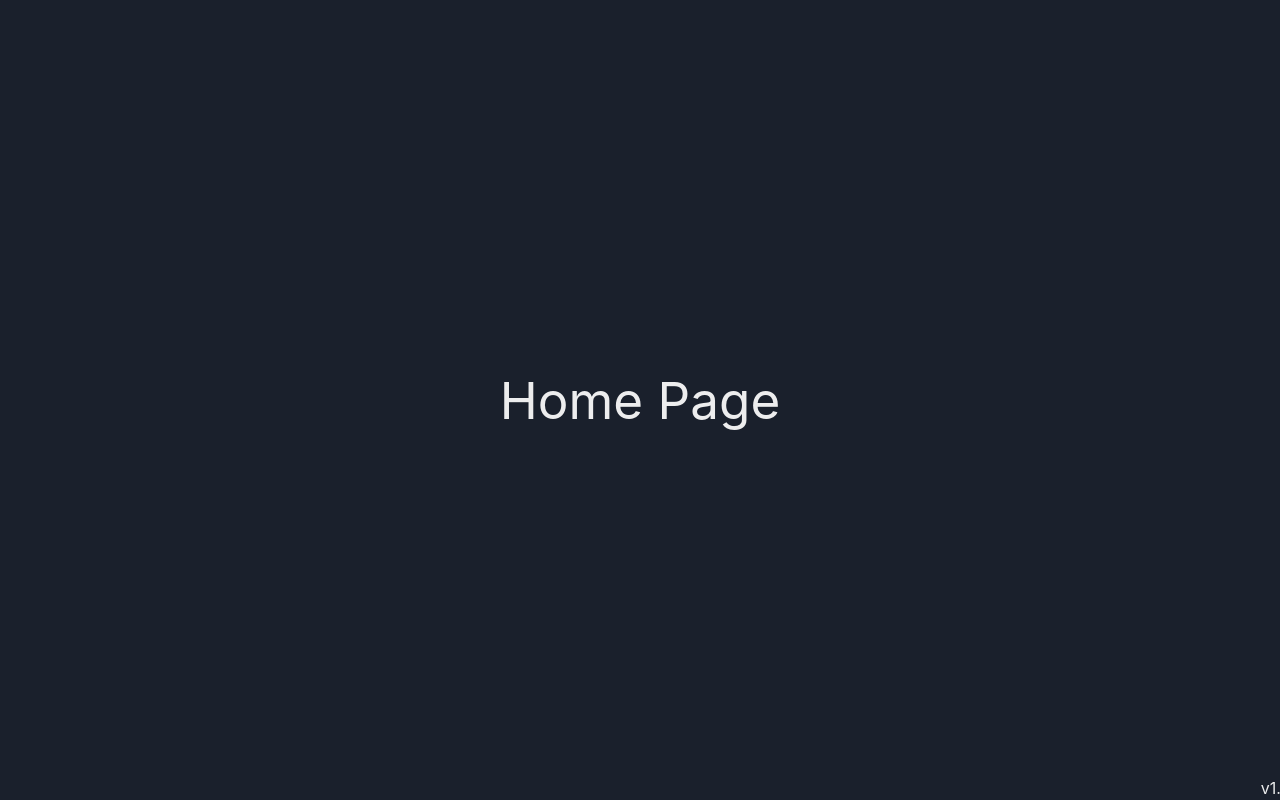
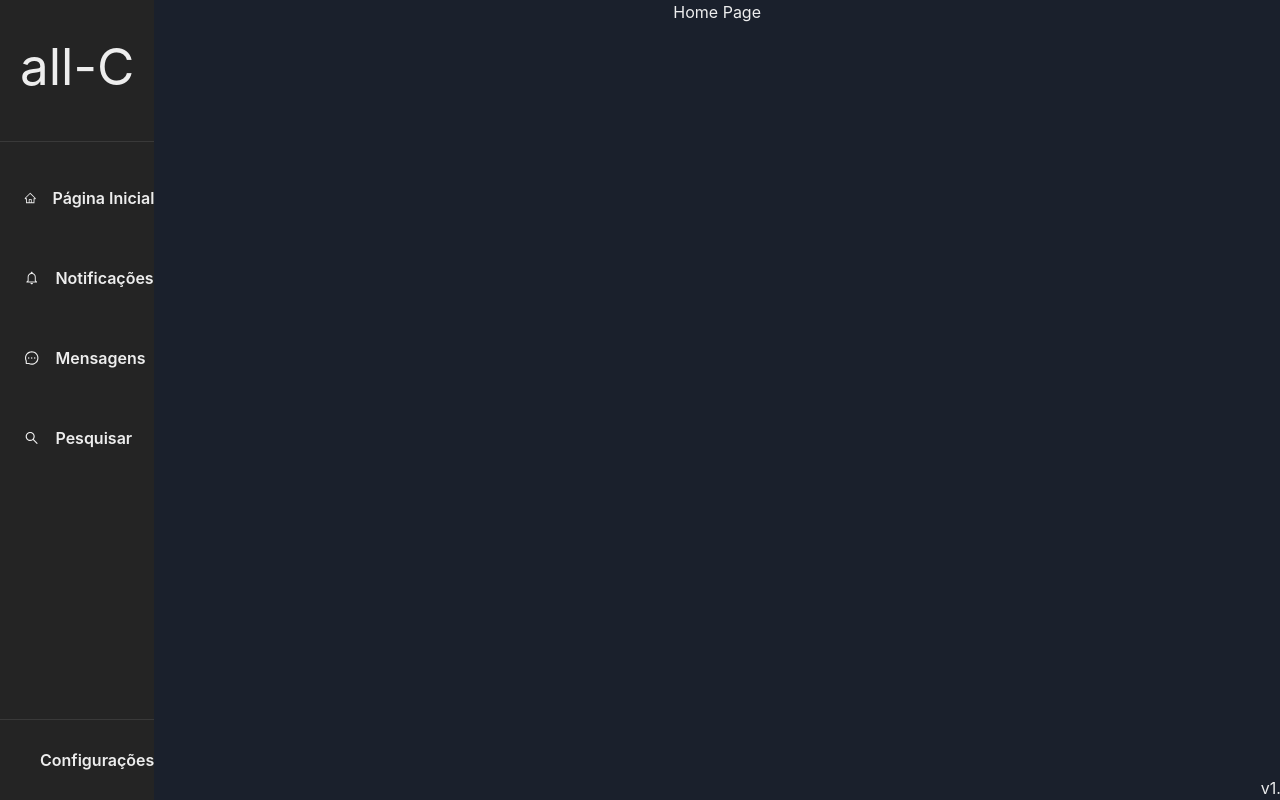
Before and after one commit to CooperLove/allC-FrontEnd, a React (Vite) app: page /home in a window 1280 px wide. Built offline with nearby package versions, Linux system fonts and the light colour scheme.

Commit message:
feat: Home Page UI
* Add: Side bar

```diff
--- a/src/App.css
+++ b/src/App.css
@@ -1,13 +1,10 @@
 #root {
-  max-width: 1280px;
-  /* margin: 0 auto; */
-  padding: 2rem;
   display: flex;
   align-items: center;
   justify-content: center;
   text-align: center;
   height: calc(100vh);
-  /* width: 100vw; */
+  width: 100vw;
 }
 
 @media (prefers-reduced-motion: no-preference) {
--- /dev/null
+++ b/src/components/SideMenu.tsx
@@ -0,0 +1,61 @@
+import "../css/SideMenu.css";
+import { Box, Button, Divider } from "@chakra-ui/react";
+import {
+  AiOutlineHome,
+  AiOutlineSetting,
+  AiOutlineMessage,
+  AiOutlineSearch,
+} from "react-icons/ai";
+import { IoMdNotificationsOutline } from "react-icons/io";
+import { useNavigate } from "react-router-dom";
+
+function SideMenu() {
+  const navigate = useNavigate();
+  return (
+    <div className="sideMenu__Container">
+      <Box className="sideMenu__Logo-Container">
+        <h1 className="sideMenu__Logo">all-C</h1>
+        <Divider orientation="horizontal" />
+      </Box>
+      <div className="sideMenu__Options-Container">
+        <div className="sideMenu__Single-Option-Container">
+          <Button variant={"unstyled"} className="sideMenu__Option">
+            <AiOutlineHome className="option-Icon" />
+            Página Inicial
+          </Button>
+        </div>
+        <div className="sideMenu__Single-Option-Container">
+          <Button
+            variant={"unstyled"}
+            className="sideMenu__Option"
+            onClick={() => navigate("/profile")}
+          >
+            <IoMdNotificationsOutline className="sideMenu__Option option-Icon" />
+            Notificações
+          </Button>
+        </div>
+        <div className="sideMenu__Single-Option-Container">
+          <Button variant={"unstyled"} className="sideMenu__Option">
+            <AiOutlineMessage className="sideMenu__Option option-Icon" />
+            Mensagens
+          </Button>
+        </div>
+        <div className="sideMenu__Single-Option-Container">
+          <Button variant={"unstyled"} className="sideMenu__Option">
+            <AiOutlineSearch className="sideMenu__Option option-Icon" />
+            Pesquisar
+          </Button>
+        </div>
+      </div>
+      <div className="sideMenu__Configuration-Container">
+        <Divider />
+        <Button variant={"unstyled"} className="sideMenu__Option">
+          <AiOutlineSetting className="option-Icon" />
+          Configurações
+        </Button>
+      </div>
+    </div>
+  );
+}
+
+export default SideMenu;
--- /dev/null
+++ b/src/css/HomePage.css
@@ -0,0 +1,12 @@
+.homePage-Container {
+  display: flex;
+  /* align-items: center;
+  justify-content: center;
+  flex-direction: row; */
+  width: 100vw;
+}
+
+.homePage__Content-Container {
+  width: 100%;
+  height: 100%;
+}
--- /dev/null
+++ b/src/css/SideMenu.css
@@ -0,0 +1,50 @@
+.sideMenu__Container {
+  height: 100vh;
+  width: 12.5vw;
+  background-color: #242424;
+  display: flex;
+  flex-direction: column;
+  /* gap: 2em; */
+}
+
+.sideMenu__Options-Container {
+  flex-grow: 2;
+  /* background-color: #343434; */
+}
+
+.sideMenu__Single-Option-Container {
+  display: flex;
+  flex-direction: row;
+  width: 100%;
+  justify-content: flex-start !important;
+  align-items: center;
+}
+
+.sideMenu__Option {
+  height: 5em !important;
+  width: 100% !important;
+  display: flex !important;
+  flex-direction: row !important;
+  justify-content: flex-start !important;
+  border: none !important;
+}
+
+.option-Icon {
+  margin-left: 1.5em;
+  margin-right: 1em;
+  width: 10% !important;
+  height: 50%;
+}
+
+.sideMenu__Logo-Container {
+  margin-bottom: 1em;
+}
+
+.sideMenu__Logo {
+  margin-top: 0.75em;
+  height: 2em;
+}
+
+.sideMenu__Configuration-Container {
+  justify-content: flex-end;
+}
--- a/src/pages/HomePage.tsx
+++ b/src/pages/HomePage.tsx
@@ -1,12 +1,15 @@
 import { useSelector } from "react-redux";
 import { RootState } from "../store/index.ts";
+import SideMenu from "../components/SideMenu.tsx";
+import "../css/HomePage.css";
 
 function HomePage() {
   const user = useSelector((state: RootState) => state.userData);
   console.log(user.data);
   return (
-    <div>
-      <h1>Home Page</h1>
+    <div className="homePage-Container">
+      <SideMenu />
+      <div className="homePage__Content-Container">Home Page</div>
       {Object.keys(user.data).map((k, index) => {
         return (
           <h4 key={index}>
```
